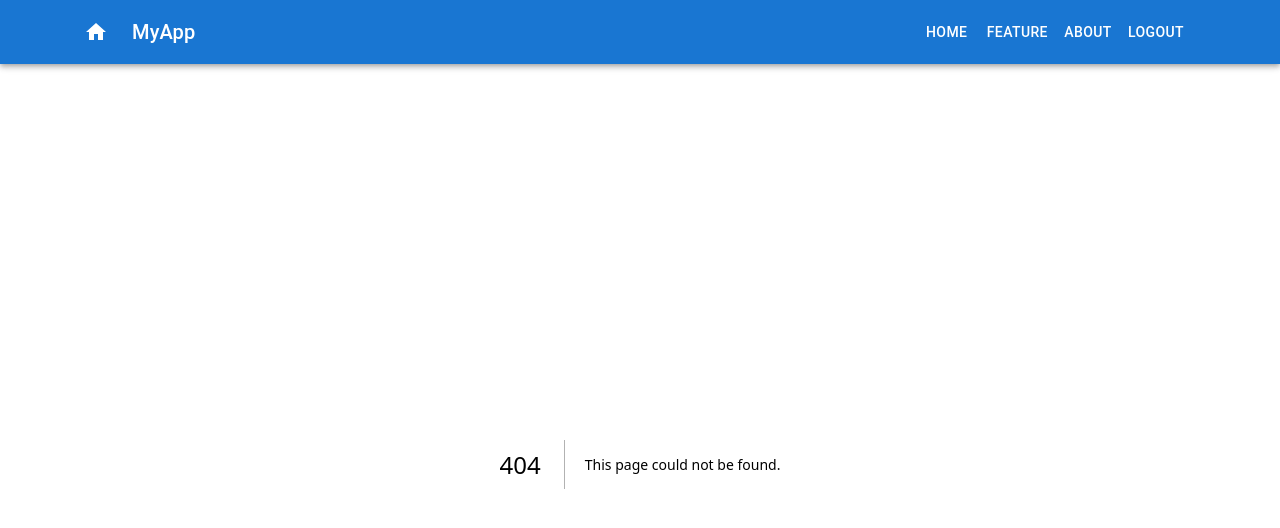
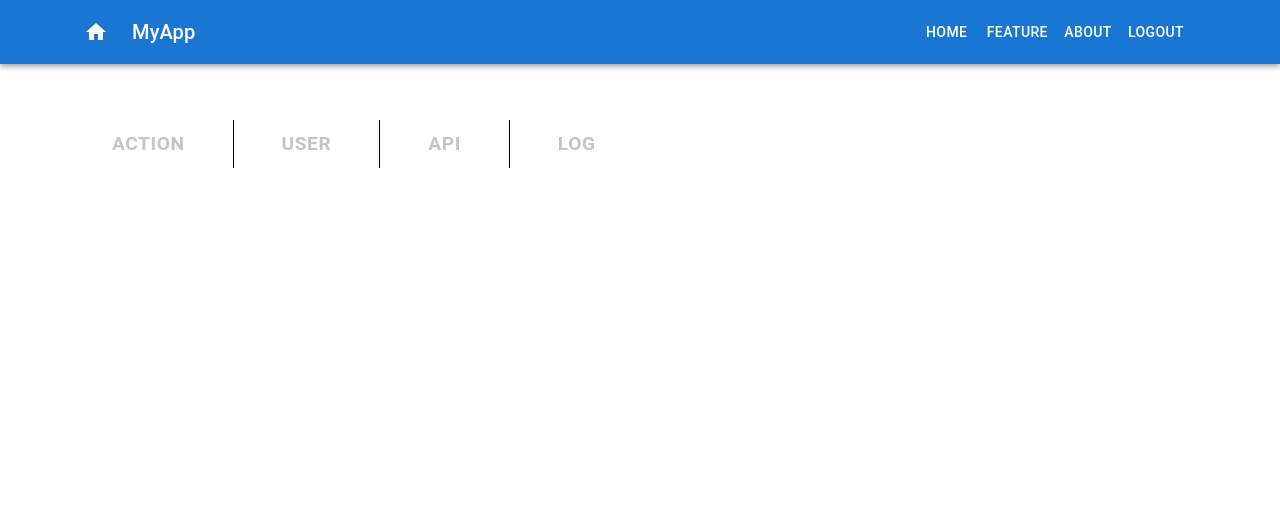
Before and after one commit to sonmodx/LineChatbotFramework, a Next.js app: page /channels/detail in a window 1280 px wide. Before the commit this address had no page. Shown: the top 528 px of the page. Built offline with nearby package versions, Linux system fonts and the light colour scheme.

Commit message:
feature(channels): Add channel detail page

```diff
--- /dev/null
+++ b/app/channels/detail/page.jsx
@@ -0,0 +1,10 @@
+import ChannelDetail from "@/containers/ChannelDetail";
+
+export default function Page({ searchParams }) {
+  return (
+    <ChannelDetail
+      id={searchParams.id}
+      channelName={searchParams.channelName}
+    />
+  );
+}
--- /dev/null
+++ b/containers/ChannelDetail/index.jsx
@@ -0,0 +1,42 @@
+"use client";
+import { Box, Container, Tab, Tabs, Typography } from "@mui/material";
+import { useRef, useState } from "react";
+
+export default function ChannelDetail({ id, channelName }) {
+  const [selectTab, setSelectTab] = useState("0");
+
+  const listTab = [
+    { id: 0, label: "action" },
+    { id: 1, label: "user" },
+    { id: 2, label: "api" },
+    { id: 3, label: "log" },
+  ];
+
+  return (
+    <Container>
+      <Typography variant="h3" sx={{ py: 1, fontWeight: "bolder", mt: 5 }}>
+        {channelName}
+      </Typography>
+      <Tabs
+        onChange={(event, value) => {
+          setSelectTab(value);
+        }}
+      >
+        {listTab?.map((tab) => (
+          <Tab
+            key={tab.id}
+            label={tab.label}
+            value={tab.id}
+            sx={{
+              color: selectTab === tab.id ? "#3758F9" : "#C5C5C5",
+              fontSize: "1.2rem",
+              fontWeight: "bold",
+              borderLeft: tab.id === 0 ? "none" : "1px solid black",
+              paddingInline: 6,
+            }}
+          />
+        ))}
+      </Tabs>
+    </Container>
+  );
+}
```
